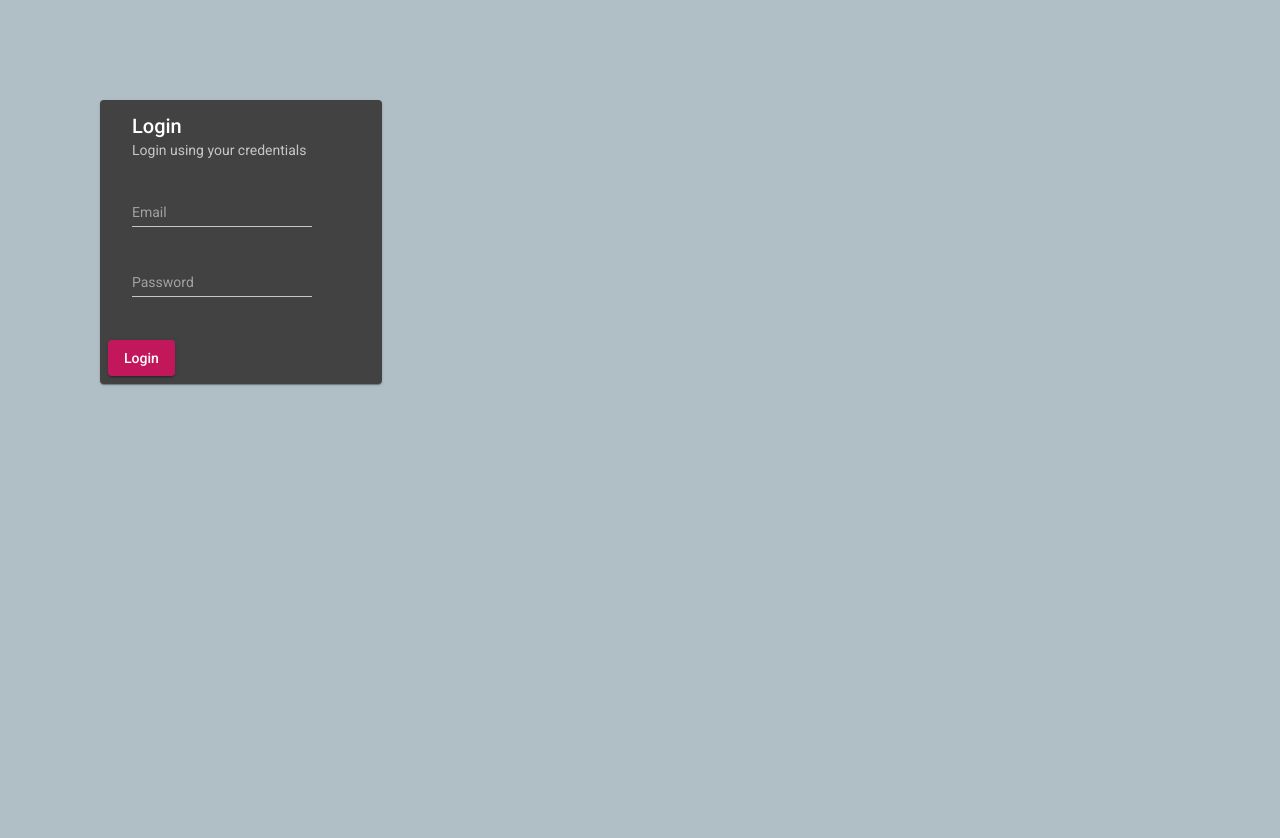
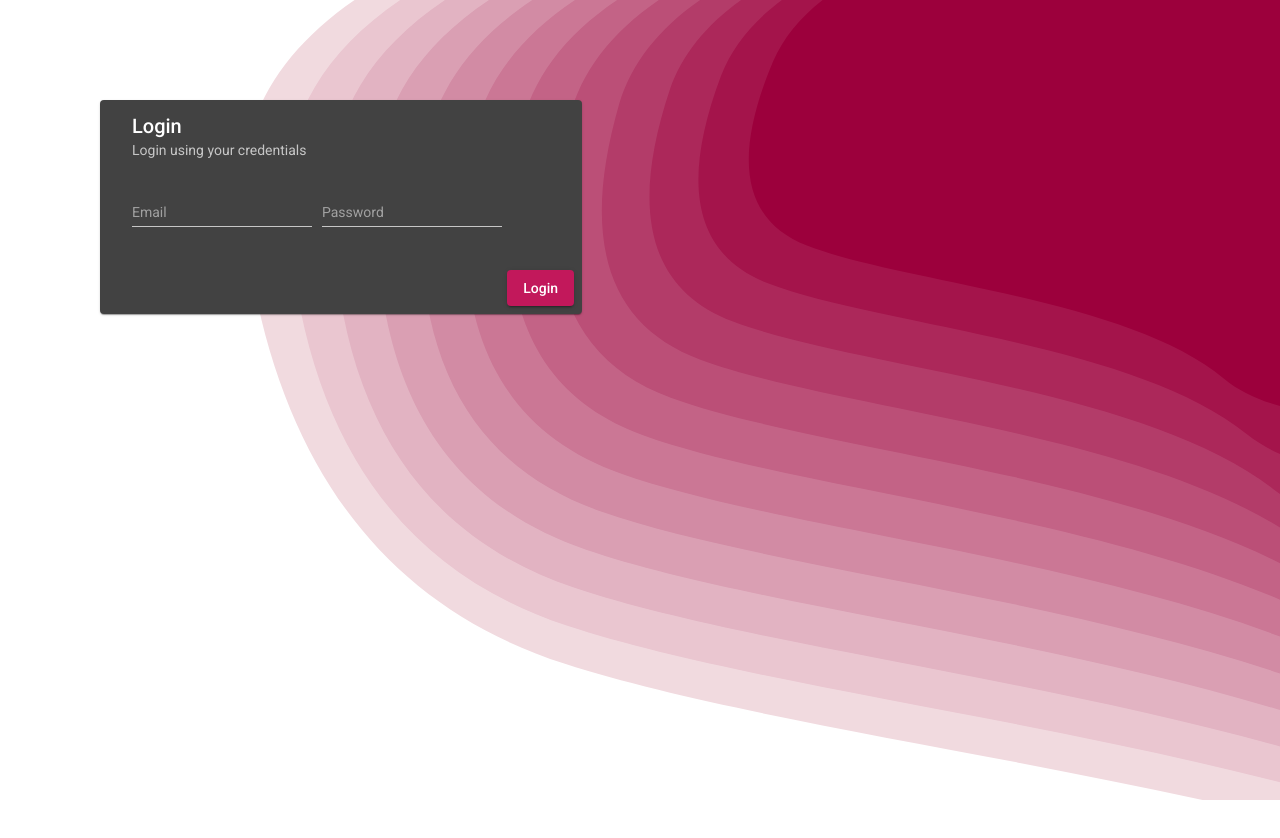
Before and after one commit to mo2menelzeiny/simple-dashboard, an Angular app: page /login in a window 1280 px wide. Shown: the top 838 px of the page. After the commit the page ends 800 px from the top, so only its background shows below. Built offline with nearby package versions, Linux system fonts and the light colour scheme.

Commit message:
background styling

```diff
--- a/src/app/views/login/login.component.css
+++ b/src/app/views/login/login.component.css
@@ -1,7 +1,13 @@
+.container {
+  padding: 100px;
+}
+
 .mat-card {
-  margin: 100px 100px;
-  min-width: 250px;
-  max-width: 250px;
+  max-width: 450px;
+}
+
+form .mat-form-field + mat-form-field {
+  margin-left: 10px;
 }
 
 .mat-card-content {
--- a/src/app/views/login/login.component.html
+++ b/src/app/views/login/login.component.html
@@ -1,3 +1,4 @@
+<div class="container">
   <mat-card>
     <mat-card-header>
       <mat-card-title>
@@ -26,7 +27,8 @@
         </mat-form-field>
       </form>
     </mat-card-content>
-  <mat-card-actions>
+    <mat-card-actions align="right">
       <button mat-raised-button color="primary" form="loginForm" type="submit">Login</button>
     </mat-card-actions>
   </mat-card>
+</div>
--- a/src/styles.css
+++ b/src/styles.css
@@ -1,4 +1,19 @@
 /* You can add global styles to this file, and also import other style files */
 
-html, body { height: 100%; background-color: #b0bec5}
-body { margin: 0; font-family: Roboto, "Helvetica Neue", sans-serif; }
+html, body {
+  height: 100%;
+  /*background-color: #b0bec5;*/
+}
+
+body {
+  margin: 0;
+  font-family: Roboto, "Helvetica Neue", sans-serif;
+}
+
+html {
+  /*height: 100%;*/
+  background-image: url("assets/cool-background-velvet.svg");
+  background-position: center; /* Center the image */
+  background-repeat: no-repeat; /* Do not repeat the image */
+  background-size: cover;
+}
```
Also changed, not shown: src/assets/cool-background-velvet.svg (added). Lines whose indentation alone changed are shown as unchanged.
